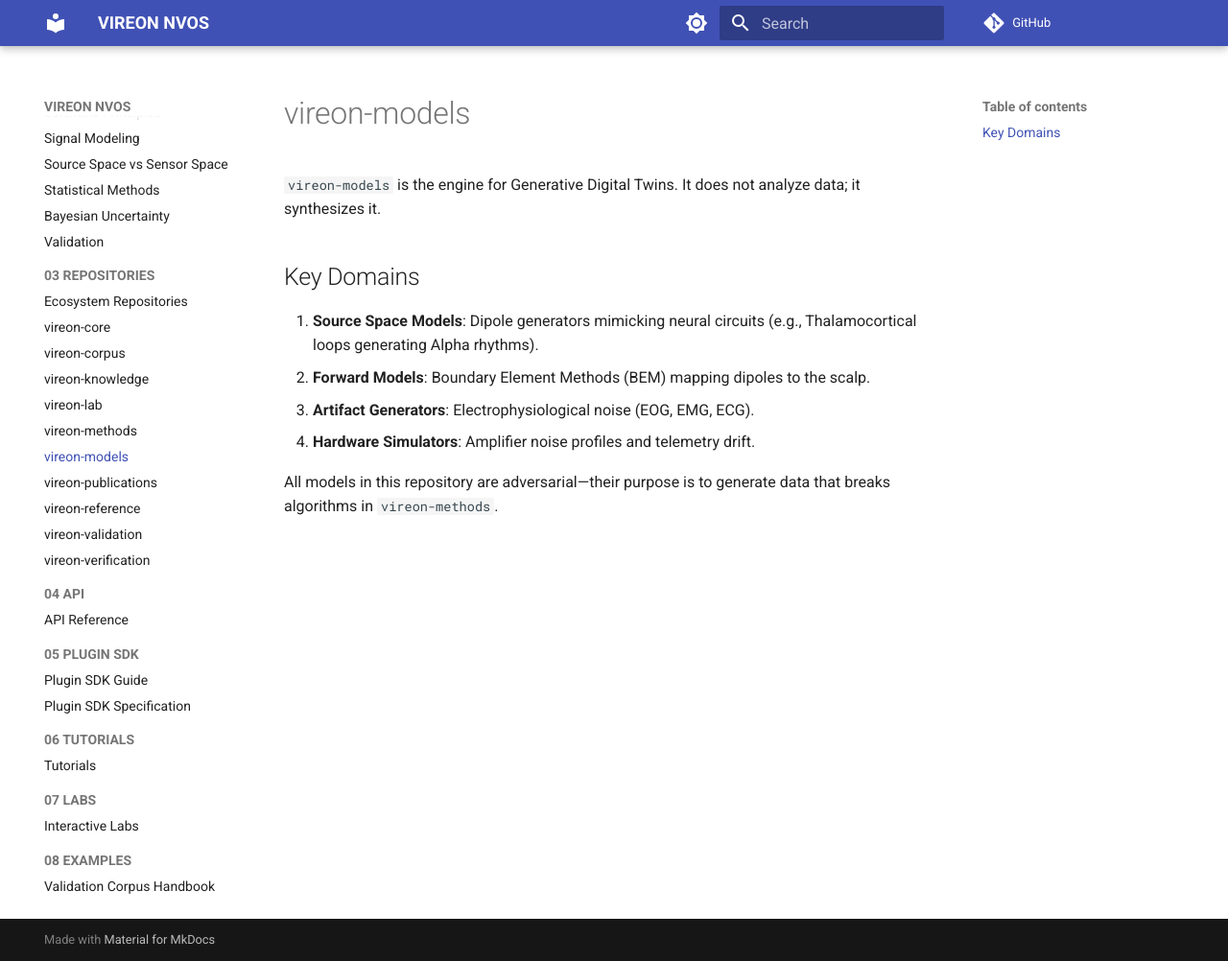
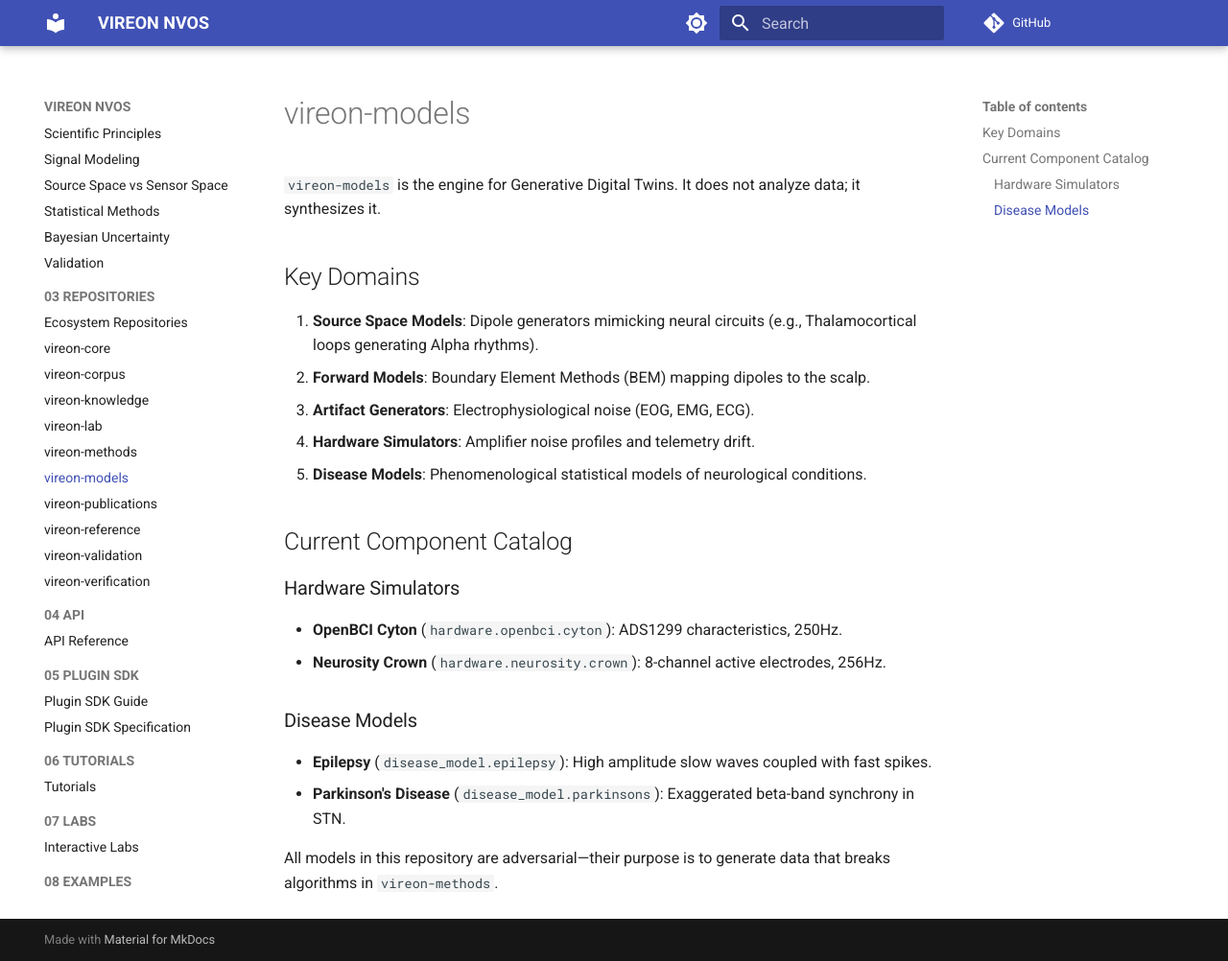
Before and after one commit to SaadiMalik1/vireon-nvos, an MkDocs documentation site: the page built from docs/03_REPOSITORIES/vireon-models.md, in a window 1280 px wide and 1002 px high. Shown: the whole window at 96% size. Built offline with MkDocs 1.6.1 and Material for MkDocs 9.7.7, drawn with Linux system fonts in a browser that asks for light colours; comment, search, counter and statistics services are not loaded.

```diff
--- a/docs/03_REPOSITORIES/vireon-models.md
+++ b/docs/03_REPOSITORIES/vireon-models.md
@@ -7,5 +7,15 @@
 2. **Forward Models**: Boundary Element Methods (BEM) mapping dipoles to the scalp.
 3. **Artifact Generators**: Electrophysiological noise (EOG, EMG, ECG).
 4. **Hardware Simulators**: Amplifier noise profiles and telemetry drift.
+5. **Disease Models**: Phenomenological statistical models of neurological conditions.
+
+## Current Component Catalog
+### Hardware Simulators
+- **OpenBCI Cyton** (`hardware.openbci.cyton`): ADS1299 characteristics, 250Hz.
+- **Neurosity Crown** (`hardware.neurosity.crown`): 8-channel active electrodes, 256Hz.
+
+### Disease Models
+- **Epilepsy** (`disease_model.epilepsy`): High amplitude slow waves coupled with fast spikes.
+- **Parkinson's Disease** (`disease_model.parkinsons`): Exaggerated beta-band synchrony in STN.
 
 All models in this repository are adversarial—their purpose is to generate data that breaks algorithms in `vireon-methods`.
```
Also changed, not shown: docs/03_REPOSITORIES/vireon-corpus.md (+6 -1 lines), docs/03_REPOSITORIES/vireon-publications.md (+3 -1 lines).
